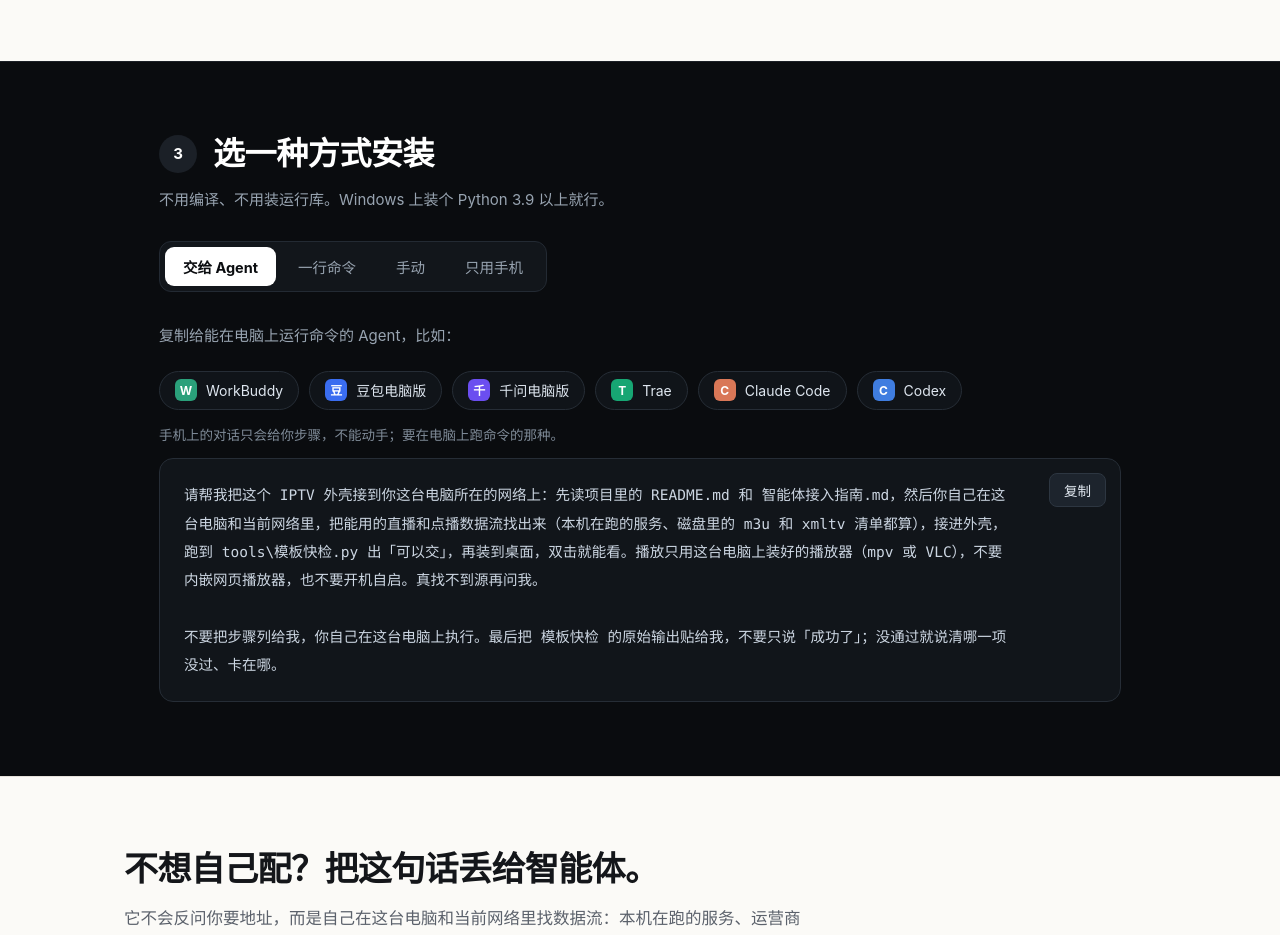
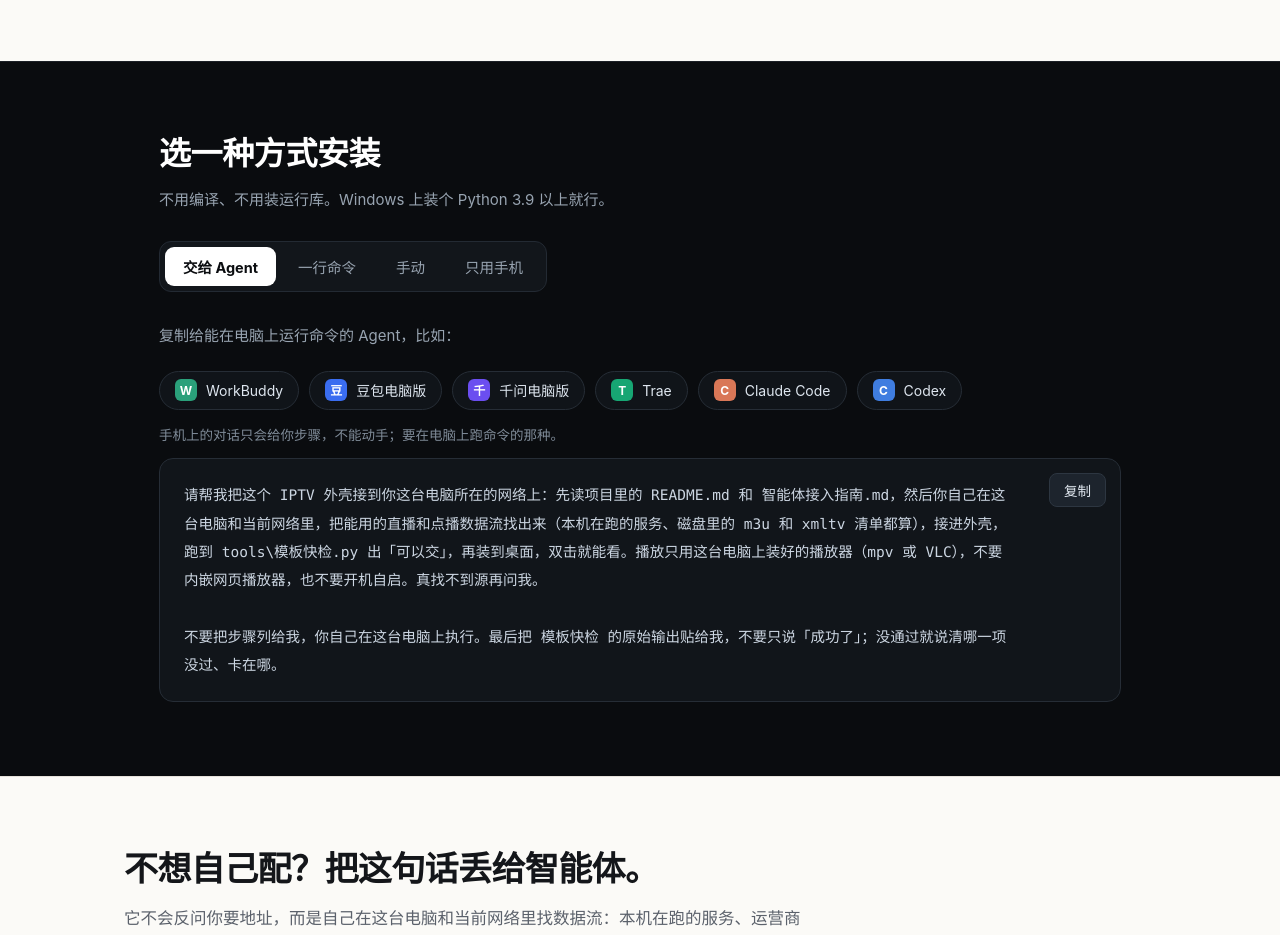
Before and after one commit to kele551/iptv-shell, a plain HTML site: page docs/index.html in a window 1280 px wide. Shown: the part 1906-2841 px from the top of the page. Drawn offline with Linux system fonts and the light colour scheme.

Commit message:
安装面板去掉多余的编号 3

```diff
--- a/docs/index.html
+++ b/docs/index.html
@@ -104,7 +104,6 @@ td b{color:var(--ink)}
 .install{background:#0a0c0f;color:#e9eef4;padding:66px 0 74px;border-top:1px solid #1c2026}
 .install .wrap{max-width:1010px}
 .in-head{display:flex;align-items:center;gap:16px;margin-bottom:8px}
-.in-num{width:38px;height:38px;border-radius:999px;background:#1b2027;color:#fff;display:grid;place-items:center;font-weight:700;font-size:15px;flex:none}
 .install h2{color:#fff;margin:0;font-size:32px;letter-spacing:-.4px}
 .in-sub{color:#98a4b1;font-size:15px;margin:8px 0 22px;max-width:44em}
 .in-note{color:#7f8b98;font-size:13.5px;margin:14px 0 0}
@@ -216,7 +215,7 @@ footer .r{margin-left:auto;color:#9aa0a8;font-size:13px}
 </div></section>
 
 <section class="install" id="install"><div class="wrap">
-  <div class="in-head"><span class="in-num">3</span><h2 style="margin:0">选一种方式安装</h2></div>
+  <div class="in-head"><h2 style="margin:0">选一种方式安装</h2></div>
   <p class="in-sub">不用编译、不用装运行库。Windows 上装个 Python 3.9 以上就行。</p>
 
   <div class="tabs2" id="itabs">
```
